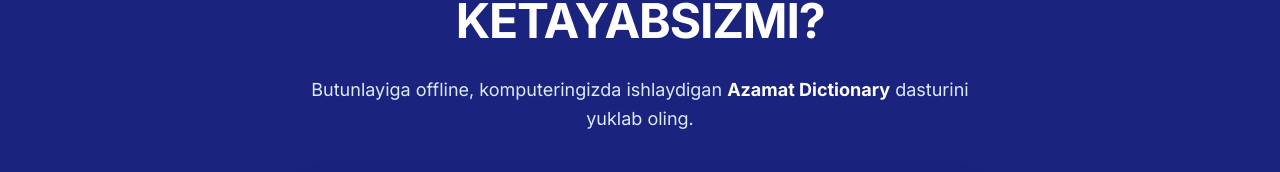
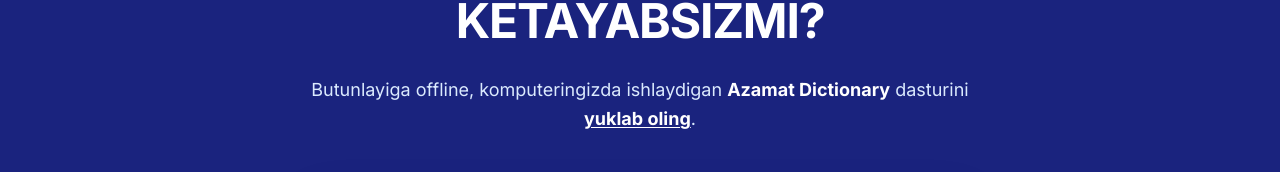
Before and after one commit to Azamat-Raximov/simple-landing-page-for-Azamat-Dictionary, a React (Vite) app: page / in a window 1280 px wide. Shown: the part 135-307 px from the top of the page. Built offline with nearby package versions, Linux system fonts and the light colour scheme.

Commit message:
Add download link to description text in all 3 languages

```diff
--- a/src/pages/Home.tsx
+++ b/src/pages/Home.tsx
@@ -286,9 +286,36 @@
             <p className="text-base md:text-lg text-blue-100 leading-relaxed max-w-2xl mx-auto">
               Butunlayiga offline, komputeringizda ishlaydigan{" "}
               <span className="font-bold text-white">Azamat Dictionary</span>{" "}
-              {lang === "uz" && "dasturini yuklab oling."}
-              {lang === "en" && "— download it now."}
-              {lang === "ru" && "— скачайте прямо сейчас."}
+              {lang === "uz" && (
+                <>
+                  dasturini{" "}
+                  <a
+                    href="https://github.com/Azamat-Raximov/azamat-dictionary-exe/releases/download/v1.0.0/Azamat.Dictionary.Setup.1.0.0.exe"
+                    download
+                    className="font-bold text-white underline underline-offset-2 hover:text-blue-200 transition-colors"
+                  >yuklab oling</a>.
+                </>
+              )}
+              {lang === "en" && (
+                <>
+                  —{" "}
+                  <a
+                    href="https://github.com/Azamat-Raximov/azamat-dictionary-exe/releases/download/v1.0.0/Azamat.Dictionary.Setup.1.0.0.exe"
+                    download
+                    className="font-bold text-white underline underline-offset-2 hover:text-blue-200 transition-colors"
+                  >download it now</a>.
+                </>
+              )}
+              {lang === "ru" && (
+                <>
+                  —{" "}
+                  <a
+                    href="https://github.com/Azamat-Raximov/azamat-dictionary-exe/releases/download/v1.0.0/Azamat.Dictionary.Setup.1.0.0.exe"
+                    download
+                    className="font-bold text-white underline underline-offset-2 hover:text-blue-200 transition-colors"
+                  >скачайте прямо сейчас</a>.
+                </>
+              )}
             </p>
           </section>
 
```
